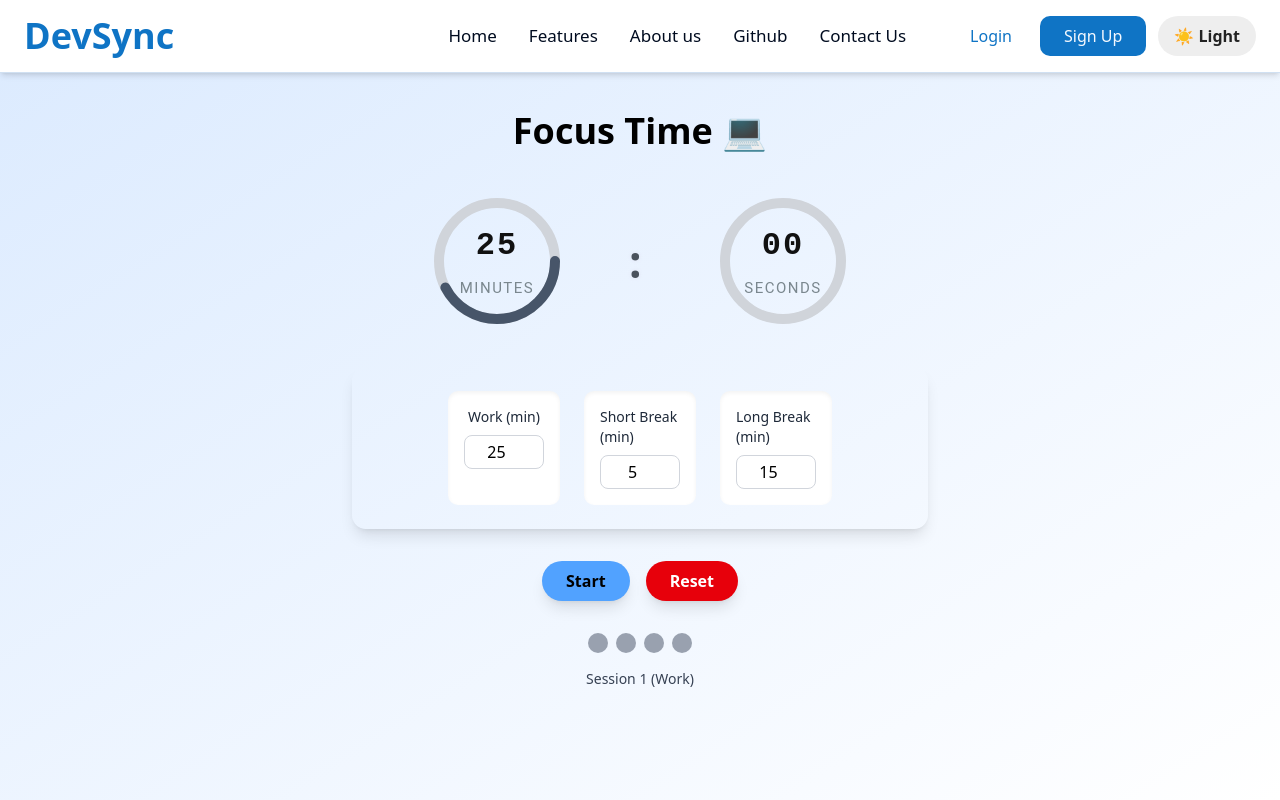
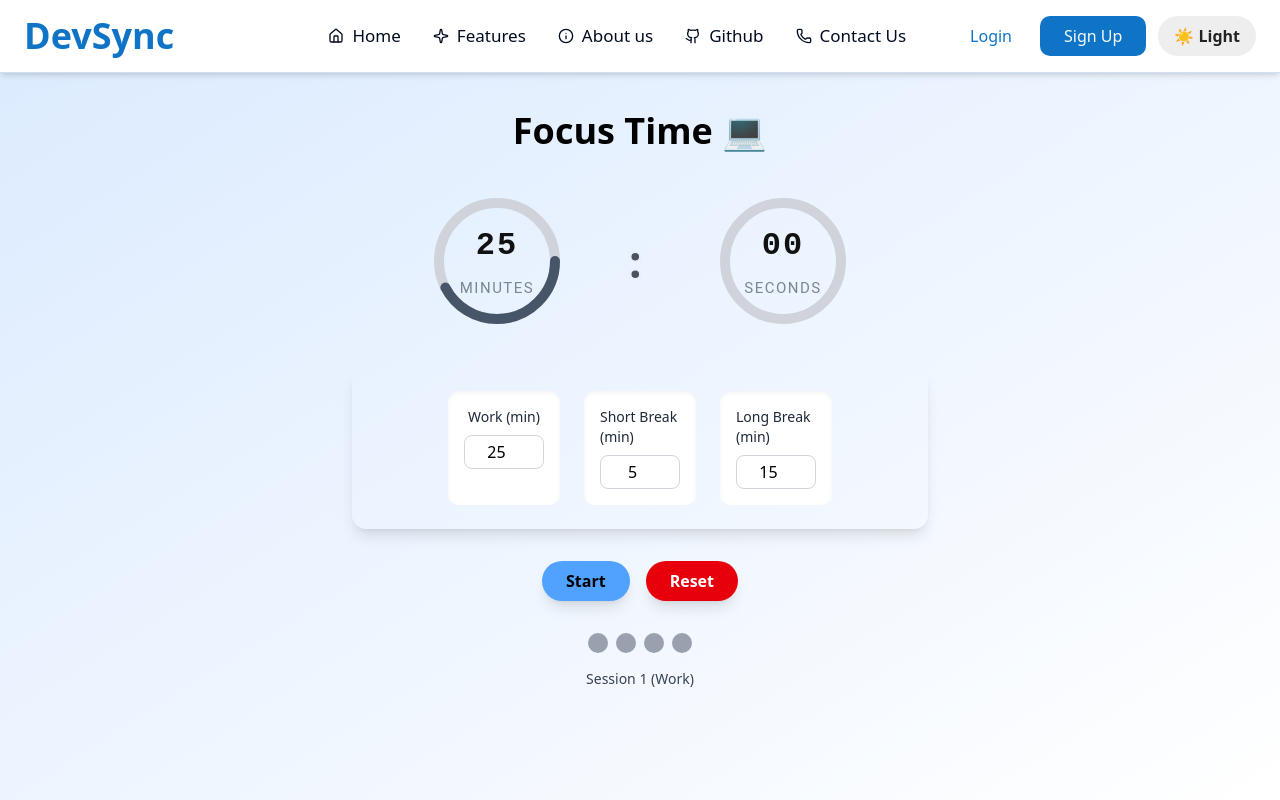
Before and after one commit to parasnikum/DevSync, a React (Vite) app in the folder frontend/: page /pomodoro in a window 1280 px wide. Built offline with nearby package versions, Linux system fonts and the light colour scheme.

Commit message:
enhanced navbar and notfoundpage.jsx

```diff
--- a/frontend/src/Components/Navbar/Navbar.jsx
+++ b/frontend/src/Components/Navbar/Navbar.jsx
@@ -1,17 +1,17 @@
 // src/Components/Navbar/Navbar.jsx
 import React, { useEffect, useState } from "react";
-import { UserCircle, Clock } from "lucide-react";
+import { UserCircle, Clock, Home, Sparkle, Info, Github, Phone } from "lucide-react";
 import { FloatingNav } from "../ui/floating-navbar";
 import { Link, useNavigate } from "react-router-dom";
 import DarkModeToggle from "../ui/DarkModeToggle";
 import { useTimer } from "../../context/TimerContext";
 
 const publicNavItems = [
-  { name: "Home", link: "/", icon: null },
-  { name: "Features", link: "#features", icon: null },
-  { name: "About us", link: "#about", icon: null },
-  { name: "Github", link: "https://github.com/DevSyncx/DevSync.git", icon: null },
-  { name: "Contact Us", link: "#contact", icon: null },
+  { name: "Home", link: "/", icon: <Home className="h-4 w-4" /> },
+  { name: "Features", link: "#features", icon: <Sparkle className="h-4 w-4" /> },
+  { name: "About us", link: "#about", icon: <Info className="h-4 w-4" /> },
+  { name: "Github", link: "https://github.com/DevSyncx/DevSync.git", icon: <Github className="h-4 w-4" /> },
+  { name: "Contact Us", link: "#contact", icon: <Phone className="h-4 w-4" /> },
 ];
 
 const Navbar = () => {
--- a/frontend/src/Components/ui/NotFound.jsx
+++ b/frontend/src/Components/ui/NotFound.jsx
@@ -5,6 +5,17 @@ import { useNavigate } from "react-router-dom"; // if using React Router
 
 const NotFound = () => {
   const navigate = useNavigate();
+
+  // Check if user is logged in
+  const isAuthenticated = !!localStorage.getItem("token");
+
+  const handleRedirect = () => {
+    if (isAuthenticated) {
+      navigate("/dashboard"); // authenticated users go to dashboard
+    } else {
+      navigate("/"); // unauthenticated users go to landing page
+    }
+  };
 
   return (
     <motion.div
@@ -18,7 +29,7 @@ const NotFound = () => {
         Oops! The page you’re looking for doesn’t exist.
       </p>
 
-      <Button onClick={() => navigate("/")} className="text-base">
+      <Button onClick={handleRedirect} className="text-base">
         Go Back Home
       </Button>
     </motion.div>
```
